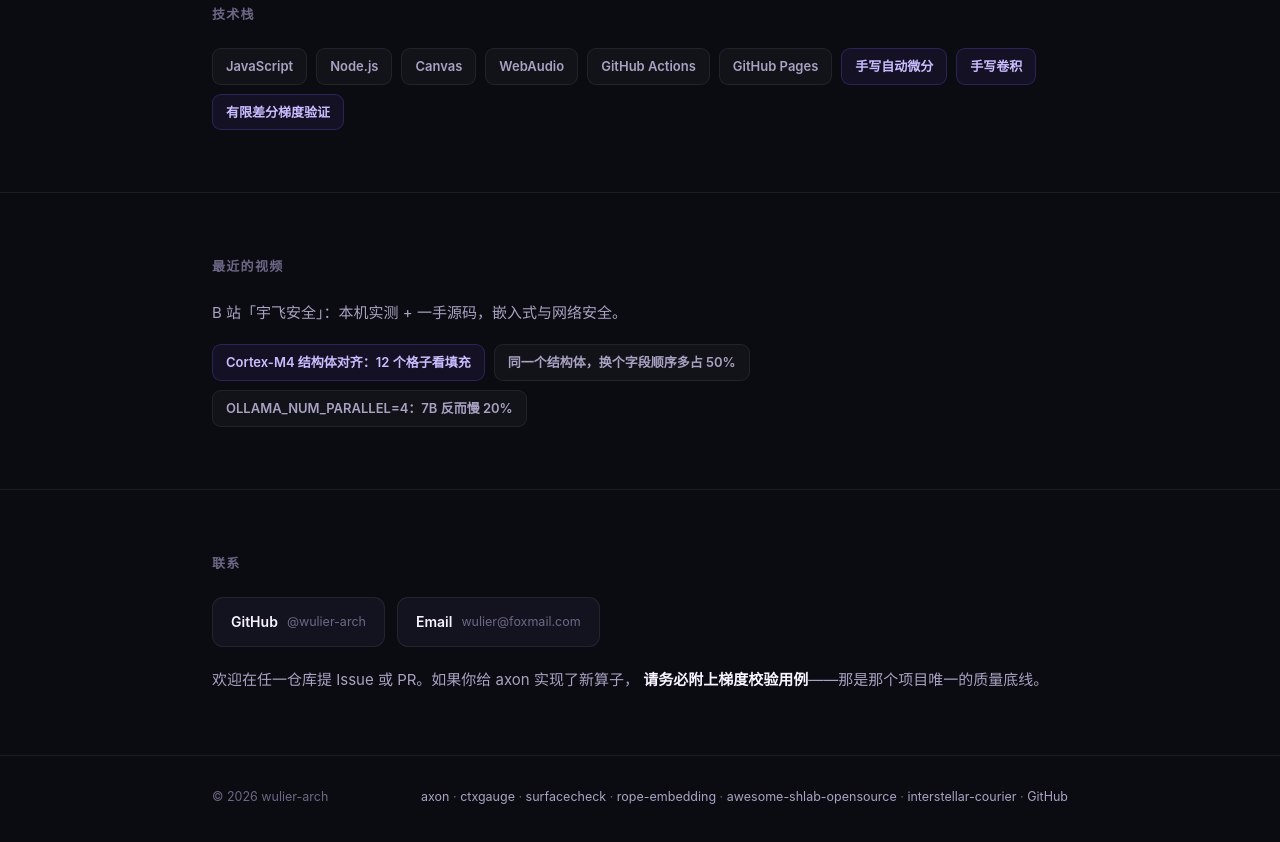
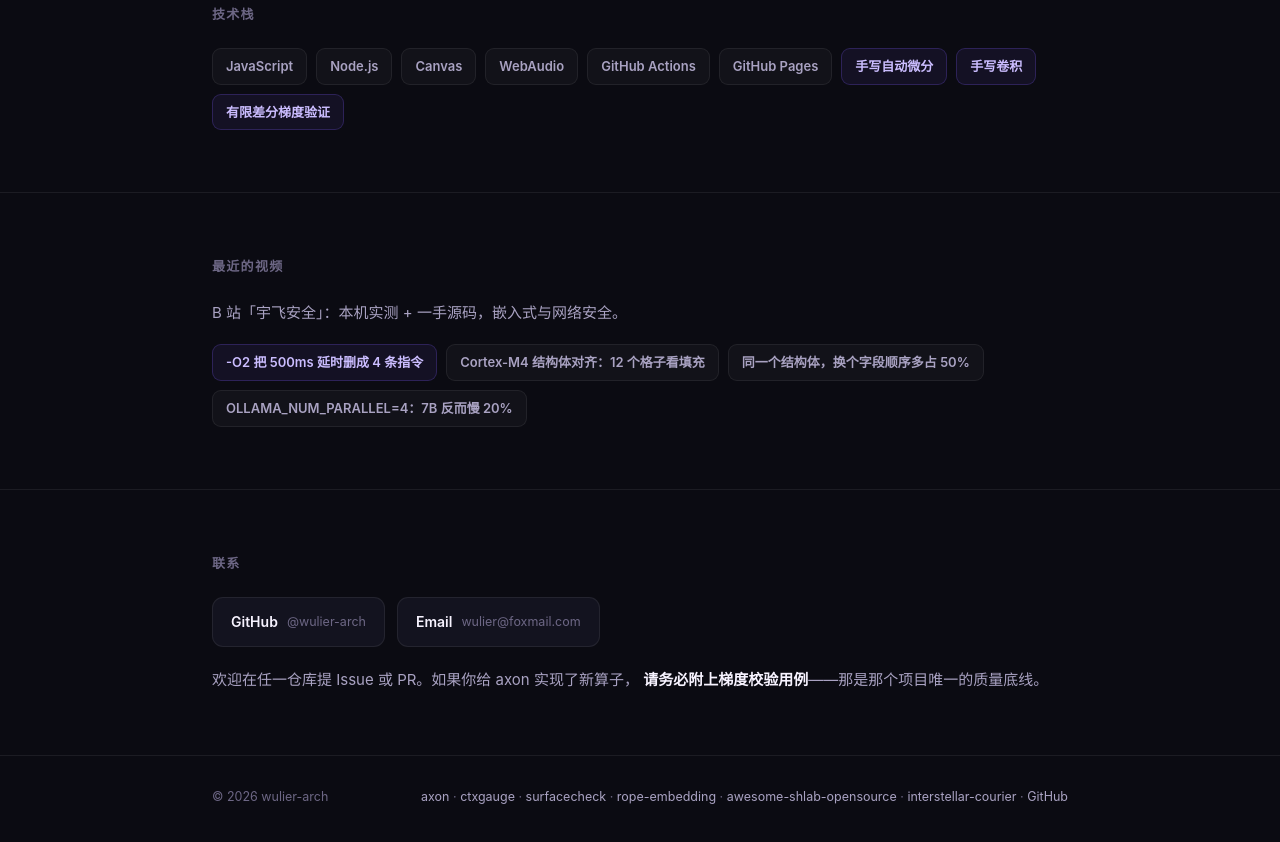
Before and after one commit to wulier-arch/wulier-arch.github.io, a plain HTML site: page index.html in a window 1280 px wide. Shown: the part 2626-3468 px from the top of the page. Drawn offline with Linux system fonts and the light colour scheme.

Commit message:
docs: 首页最近的视频加上「-O2 删掉延时循环」这条

```diff
--- a/index.html
+++ b/index.html
@@ -358,7 +358,8 @@
           B 站「宇飞安全」：本机实测 + 一手源码，嵌入式与网络安全。
         </p>
         <div class="chips">
-          <a class="chip hi" href="https://www.bilibili.com/video/BV1BzWB6YEEg">Cortex-M4 结构体对齐：12 个格子看填充</a>
+          <a class="chip hi" href="https://www.bilibili.com/video/BV1Xxsn6GE54">-O2 把 500ms 延时删成 4 条指令</a>
+          <a class="chip" href="https://www.bilibili.com/video/BV1BzWB6YEEg">Cortex-M4 结构体对齐：12 个格子看填充</a>
           <a class="chip" href="https://www.bilibili.com/video/BV18dWB6QEw5">同一个结构体，换个字段顺序多占 50%</a>
           <a class="chip" href="https://www.bilibili.com/video/BV1Z7WU6tE5V">OLLAMA_NUM_PARALLEL=4：7B 反而慢 20%</a>
         </div>
```
